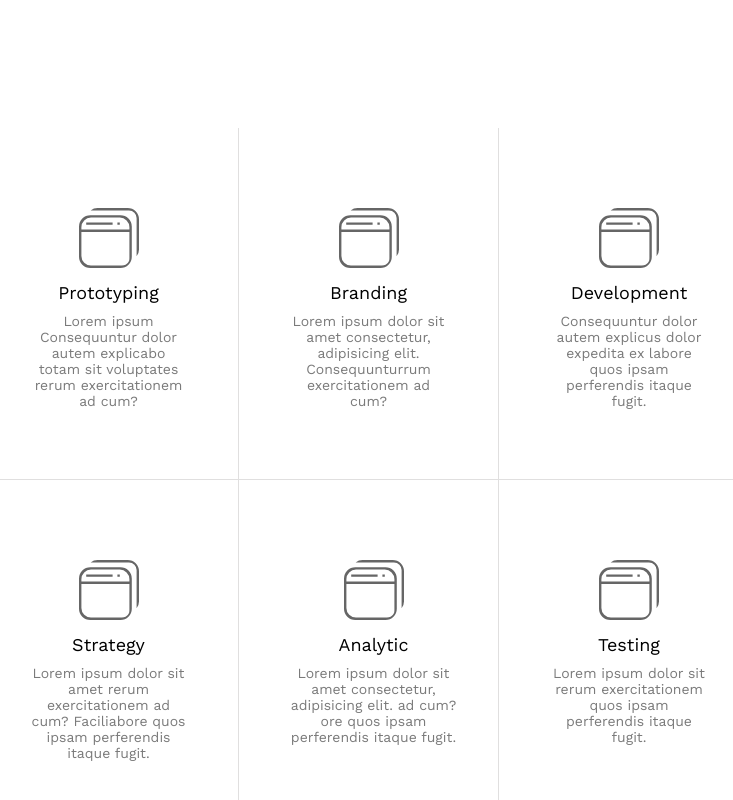
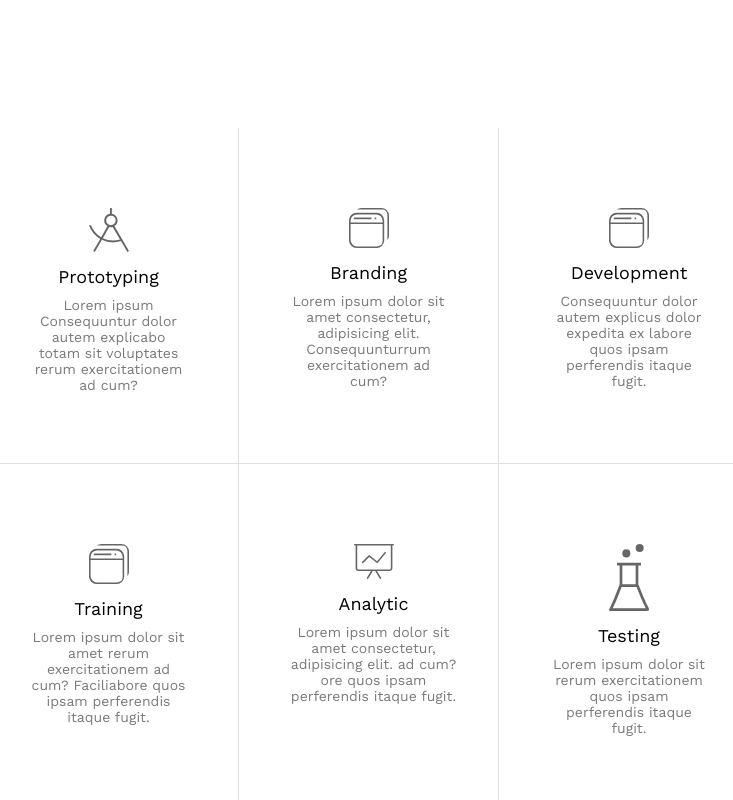
Before and after one commit to coding-hub-org/coding-hub-website, a React (Create React App) app: page / in a window 1280 px wide. Shown: the part 1996-2796 px from the top of the page, without its empty margins (271-1004 px from the left). Built offline with nearby package versions, Linux system fonts and the light colour scheme.

Commit message:
renamed title

```diff
--- a/public/index.html
+++ b/public/index.html
@@ -24,7 +24,7 @@
       work correctly both with client-side routing and a non-root public URL.
       Learn how to configure a non-root public URL by running `npm run build`.
     -->
-  <title>React App</title>
+  <title>Coding Hub</title>
 </head>
 
 <body>
--- a/src/components/CardDuties/CardDuties.css
+++ b/src/components/CardDuties/CardDuties.css
@@ -37,7 +37,7 @@
     font-size: 12px;
   }
   .card-duties-image > img {
-    width: 45px;
+    width: 25px;
   }
 }
 
--- a/src/components/CardDuties/CardDuties.js
+++ b/src/components/CardDuties/CardDuties.js
@@ -7,7 +7,7 @@ const CardDuties = props => (
     <div className="cardDutiesInnerDiv">
       <div className="card-duties-image">
         {/* {props.image} */}
-        <img src={props.image} width="60" alt="" />
+        <img src={props.image} width="40" alt="" />
       </div>
       <div className="card-duties-title">{props.title}</div>
       <div className="card-duties-description">{props.description}</div>
--- a/src/components/CardListWithBorders/CardListWithBorders.js
+++ b/src/components/CardListWithBorders/CardListWithBorders.js
@@ -5,7 +5,7 @@ import CardDuties from "../CardDuties/CardDuties";
 let cards = [
   {
     id: 1,
-    image: require("../../main_assets/images/development.svg"),
+    image: require("../../main_assets/images/prototyping.svg"),
     title: "Prototyping",
     description:
       "Lorem ipsum Consequuntur dolor autem explicabo totam sit voluptates rerum exercitationem ad cum?"
@@ -27,20 +27,20 @@ let cards = [
   {
     id: 4,
     image: require("../../main_assets/images/development.svg"),
-    title: "Strategy",
+    title: "Training",
     description:
       "Lorem ipsum dolor sit amet rerum exercitationem ad cum? Faciliabore quos ipsam perferendis itaque fugit."
   },
   {
     id: 5,
-    image: require("../../main_assets/images/development.svg"),
+    image: require("../../main_assets/images/analytic.svg"),
     title: "Analytic",
     description:
       "Lorem ipsum dolor sit amet consectetur, adipisicing elit. ad cum?ore quos ipsam perferendis itaque fugit."
   },
   {
     id: 6,
-    image: require("../../main_assets/images/development.svg"),
+    image: require("../../main_assets/images/testing.svg"),
     title: "Testing",
     description:
       "Lorem ipsum dolor sit rerum exercitationem quos ipsam perferendis itaque fugit."
```
